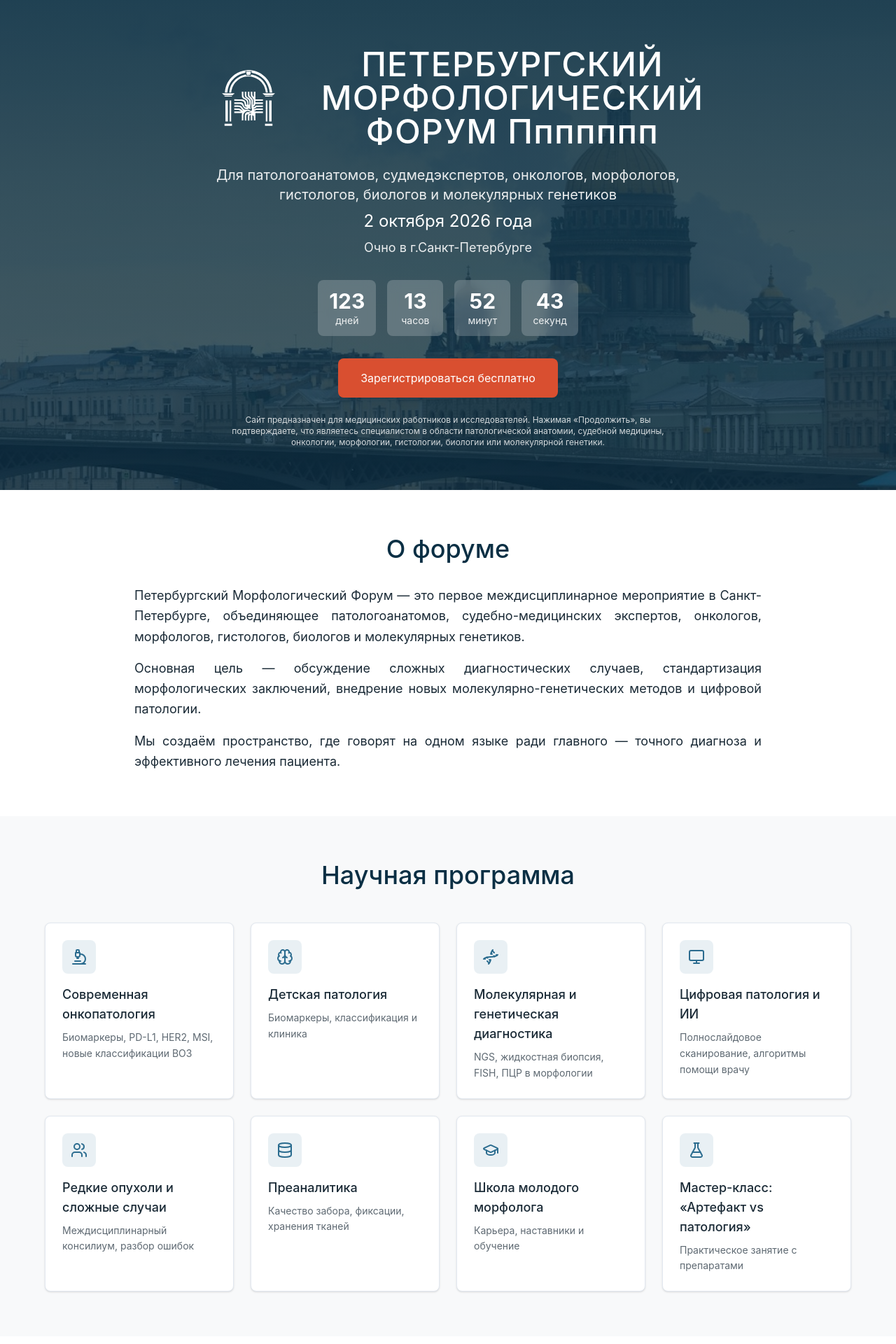
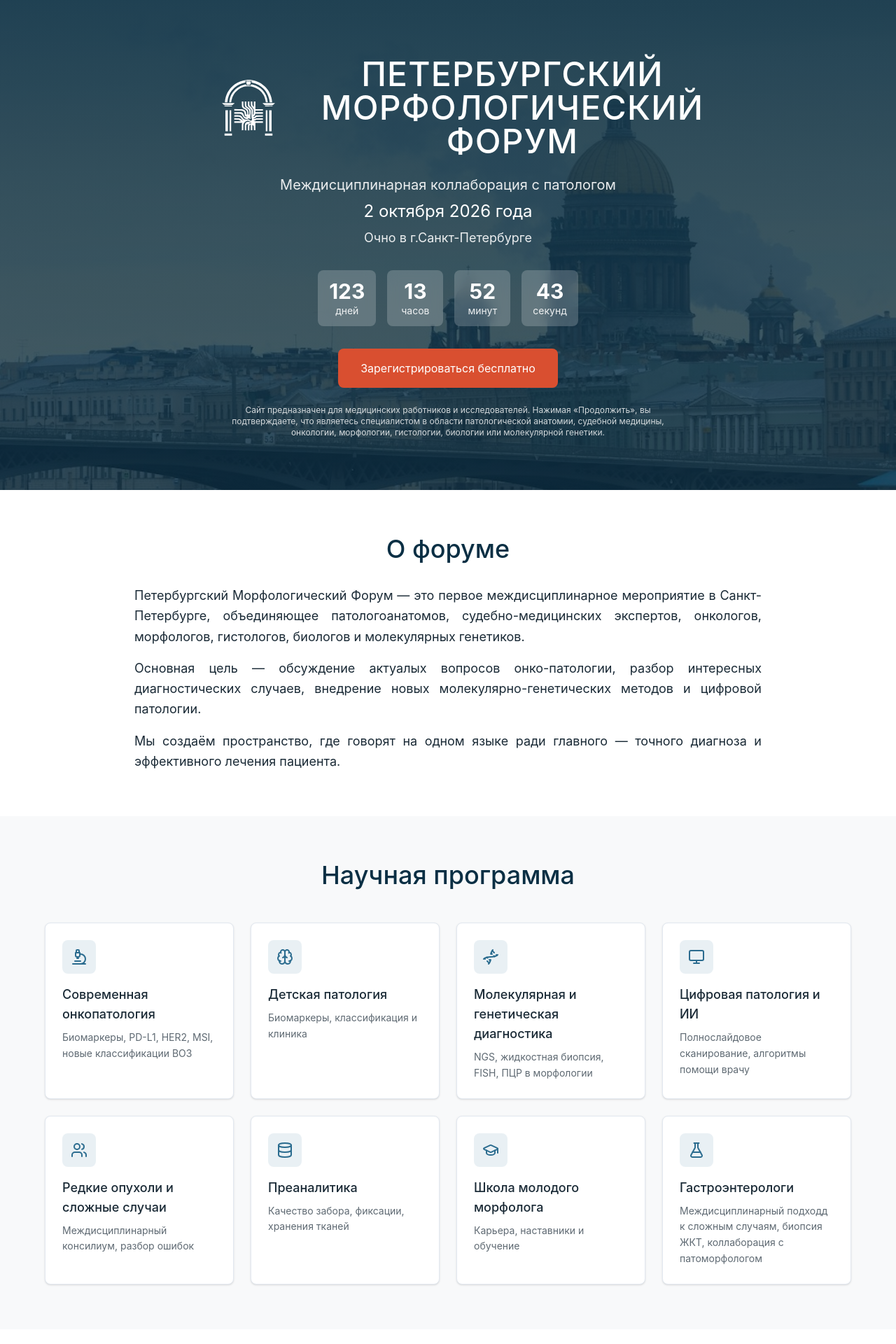
Before and after one commit to Rudawen/morphology-forum, a React (Vite) app: page / in a window 1280 px wide. Shown: the top 1920 px of the page at 70% size. Built offline with nearby package versions, Linux system fonts and the light colour scheme.

Commit message:
updated homepage

```diff
--- a/src/app/App.tsx
+++ b/src/app/App.tsx
@@ -60,8 +60,8 @@ function HomePage() {
     },
     {
       icon: FlaskConical,
-      title: 'Мастер-класс: «Артефакт vs патология»',
-      description: 'Практическое занятие с препаратами'
+      title: 'Гастроэнтерологи',
+      description: 'Междисциплинарный подходд к сложным случаям, биопсия ЖКТ, коллаборация с патоморфологом'
     }
   ];
 
@@ -76,7 +76,7 @@ function HomePage() {
 
   const faqItems = [
     { q: 'Где встречаемся?', a: 'В центре г.Санкт-Петербург' },
-    { q: 'Будет ли запись мероприятия?', a: 'Нет, только практика и живое общение' },
+    { q: 'Будет ли запись мероприятия?', a: 'Да, все будет на канале в Ютуб и Рутуб' },
     { q: 'Сколько стоит участие?', a: 'Бесплатно! *при регистрации до 1 октября 2026г.' },
     { q: 'Меня отпустят с работы?', a: 'Да, свяжитесь с нами для получения именного приглашения' },
 
@@ -102,11 +102,11 @@ function HomePage() {
               className="w-24 h-24 md:w-32 md:h-32 lg:w-40 lg:h-40 brightness-0 invert"
             />
             <h1 className="text-3xl md:text-4xl lg:text-5xl text-white tracking-wide">
-              ПЕТЕРБУРГСКИЙ<br />МОРФОЛОГИЧЕСКИЙ<br />ФОРУМ Ппппппп
+              ПЕТЕРБУРГСКИЙ<br />МОРФОЛОГИЧЕСКИЙ<br />ФОРУМ
             </h1>
           </div>
           <p className="text-lg md:text-xl text-white/90 mb-2 max-w-3xl mx-auto">
-            Для патологоанатомов, судмедэкспертов, онкологов, морфологов, гистологов, биологов и молекулярных генетиков
+            Междисциплинарная коллаборация с патологом
           </p>
           <p className="text-xl md:text-2xl text-white mb-2">2 октября 2026 года</p>
           <p className="text-lg text-white/90 mb-8">Очно в г.Санкт-Петербурге</p>
@@ -139,7 +139,7 @@ function HomePage() {
               Петербургский Морфологический Форум — это первое междисциплинарное мероприятие в Санкт-Петербурге, объединяющее патологоанатомов, судебно-медицинских экспертов, онкологов, морфологов, гистологов, биологов и молекулярных генетиков.
             </p>
             <p className="text-justify">
-              Основная цель — обсуждение сложных диагностических случаев, стандартизация морфологических заключений, внедрение новых молекулярно-генетических методов и цифровой патологии.
+              Основная цель — обсуждение актуалых вопросов онко-патологии, разбор интересных диагностических случаев, внедрение новых молекулярно-генетических методов и цифровой патологии.
             </p>
             <p className="text-justify">
               Мы создаём пространство, где говорят на одном языке ради главного — точного диагноза и эффективного лечения пациента.
@@ -187,7 +187,6 @@ function HomePage() {
           <div className="bg-white rounded-lg shadow-sm overflow-hidden">
             <div className="grid grid-cols-1 md:grid-cols-2 divide-y md:divide-y-0 md:divide-x divide-[#E2E8F0]">
               <DateItem icon={Calendar} title="Начало регистрации" date="25 мая 2026 года" />
-              <DateItem icon={Calendar} title="Окончание регистрации" date="1 октября 2026" />
               <DateItem icon={Calendar} title="Дата форума" date="2 октября 2026 года" highlight large />
             </div>
           </div>
@@ -206,28 +205,6 @@ function HomePage() {
         </div>
       </section>
 
-      {/* Abstract Submission */}
-      <section className="py-16 px-4 bg-[#F8F9FA]">
-        <div className="max-w-4xl mx-auto">
-          <h2 className="text-3xl md:text-4xl text-center mb-8 text-[#0A2F44]">Подать клинический случай или кейс</h2>
-          <div className="bg-white p-8 rounded-lg shadow-sm">
-            <p className="text-base mb-6 text-[#1A2A36]">
-              Приглашаем врачей и исследователей представить редкие морфологические наблюдения, сложные дифференциальные диагнозы или случаи из судебно-гистологической практики.
-            </p>
-            <div className="mb-6">
-              <h3 className="text-lg mb-3 text-[#0A2F44]">Требования:</h3>
-              <ul className="list-disc list-inside space-y-2 text-[#1A2A36]">
-                <li>Клинические данные без личной информации пациента</li>
-                <li>1–5 изображений (микро- макрофото)</li>
-                <li>Клинико-морфологическое заключение</li>
-              </ul>
-            </div>
-            <button className="bg-[#D94F30] hover:bg-[#D94F30]/90 text-white px-8 py-3 rounded-lg transition-colors">
-              Подать случай
-            </button>
-          </div>
-        </div>
-      </section>
 
       {/* Organizers */}
       <section className="py-16 px-4 bg-white">
```
Also changed, not shown: vercel.json.
